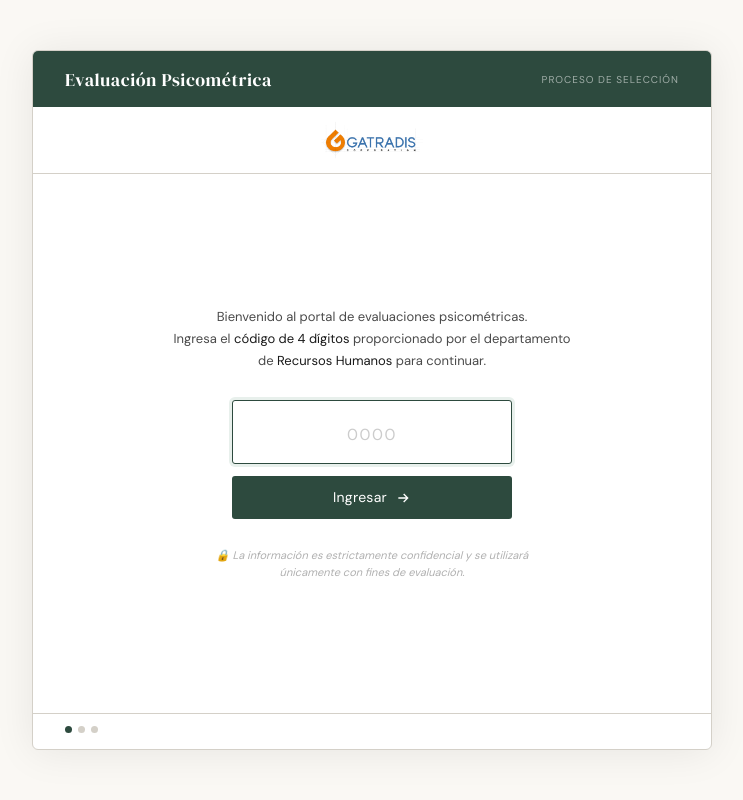
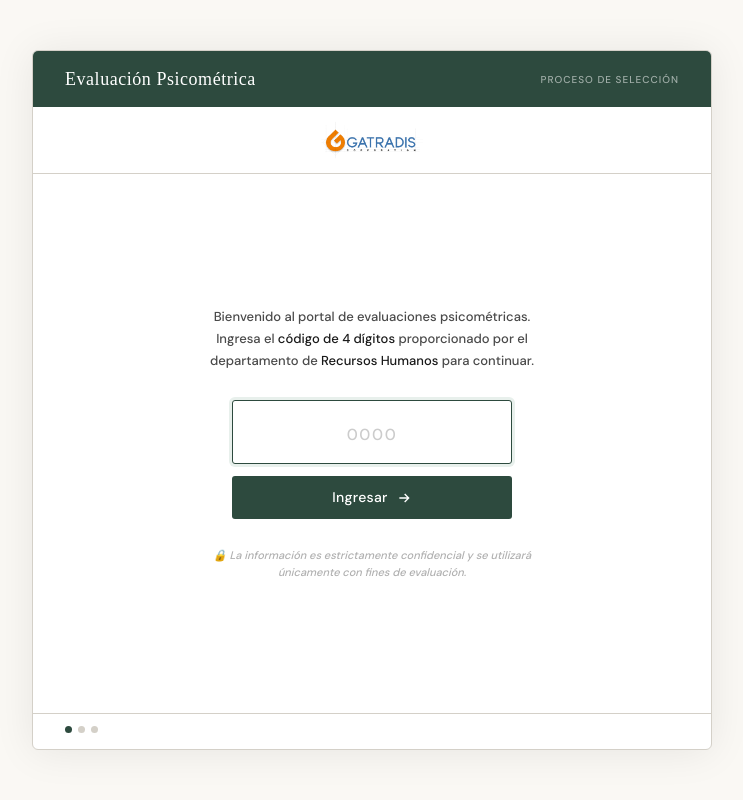
Before and after one commit to Gatradis4Arthur/GatradisPsicometrico, a PHP site: page / in a window 1280 px wide. Shown: the whole page, without its empty margins (268-1011 px from the left). Run offline with PHP 8.4, Linux system fonts and the light colour scheme; some libraries are stand-ins or nearby versions.

Commit message:
Eliminar error de favicon y agregar las fuentes de forma directa en el proyecto

```diff
--- a/index.php
+++ b/index.php
@@ -6,8 +6,7 @@
 <title>Evaluación Psicométrica</title>
 <script src="https://cdn.jsdelivr.net/npm/@tailwindcss/browser@4"></script>
 <script src="https://cdn.jsdelivr.net/npm/sweetalert2@11"></script>
-<link rel="preconnect" href="https://fonts.googleapis.com">
-<link href="https://fonts.googleapis.com/css2?family=DM+Serif+Display:ital@0;1&family=DM+Sans:opsz,wght@9..40,300;400;500&display=swap" rel="stylesheet">
+<link rel="icon" href="data:,">
 <style>
   :root {
     --c-ink:    #1a1a1a;
@@ -404,6 +403,13 @@
     margin-top: 4px;
   }
   .btn-reintentar:hover { border-color: var(--c-accent); color: var(--c-accent); }
+
+  @font-face {
+    font-family: 'DM Sans';
+    src: url('/assets/fonts/dm-sans-v17-latin_latin-ext-500.woff2') format('woff2');
+    font-weight: 300 400 500;
+    font-display: swap;
+}
 </style>
 </head>
 <body>
@@ -620,10 +626,19 @@
 // ════════════════════════════════════════════════════
 //  RUTAS DE API — ajusta si cambias la estructura
 // ════════════════════════════════════════════════════
+// Detecta automáticamente la carpeta base según dónde corra el sitio
+// Local:      http://localhost/          → BASE = '/'
+// Producción: https://gatradis.com/evaluacionpsicometrica/ → BASE = '/evaluacionpsicometrica/'
+const BASE = (() => {
+  const path = location.pathname;
+  // Obtiene todo hasta el último slash, incluyendo la subcarpeta si existe
+  return path.substring(0, path.lastIndexOf('/') + 1).replace(/\/index\.php$/, '/') || '/';
+})();
+
 const API = {
-  ping:      '/ping.php',
-  verificar: '/api/verificar_codigo.php',
-  guardar:   '/api/guardar_candidato.php',
+  ping:      BASE + 'ping.php',
+  verificar: BASE + 'api/verificar_codigo.php',
+  guardar:   BASE + 'api/guardar_candidato.php',
 };
 
 // ════════════════════════════════════════════════════
```
Also changed, not shown: assets/fonts/dm-sans-v17-latin_latin-ext-100.woff2 (added), assets/fonts/dm-sans-v17-latin_latin-ext-100italic.woff2 (added), assets/fonts/dm-sans-v17-latin_latin-ext-200.woff2 (added), assets/fonts/dm-sans-v17-latin_latin-ext-200italic.woff2 (added), assets/fonts/dm-sans-v17-latin_latin-ext-300.woff2 (added), assets/fonts/dm-sans-v17-latin_latin-ext-300italic.woff2 (added), assets/fonts/dm-sans-v17-latin_latin-ext-500.woff2 (added), assets/fonts/dm-sans-v17-latin_latin-ext-500italic.woff2 (added), assets/fonts/dm-sans-v17-latin_latin-ext-600.woff2 (added), assets/fonts/dm-sans-v17-latin_latin-ext-600italic.woff2 (added), assets/fonts/dm-sans-v17-latin_latin-ext-700.woff2 (added), assets/fonts/dm-sans-v17-latin_latin-ext-700italic.woff2 (added), assets/fonts/dm-sans-v17-latin_latin-ext-800.woff2 (added), assets/fonts/dm-sans-v17-latin_latin-ext-800italic.woff2 (added), 5 more files.
